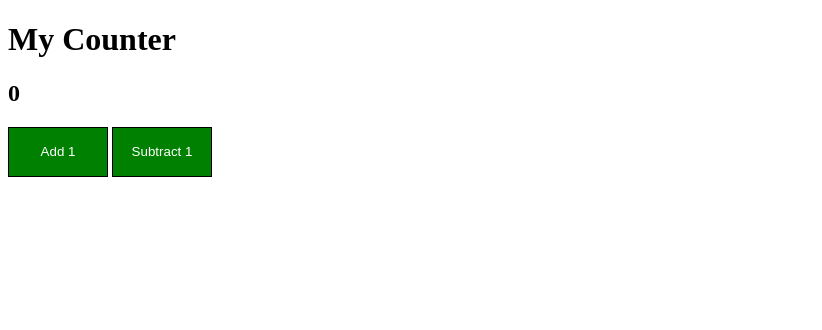
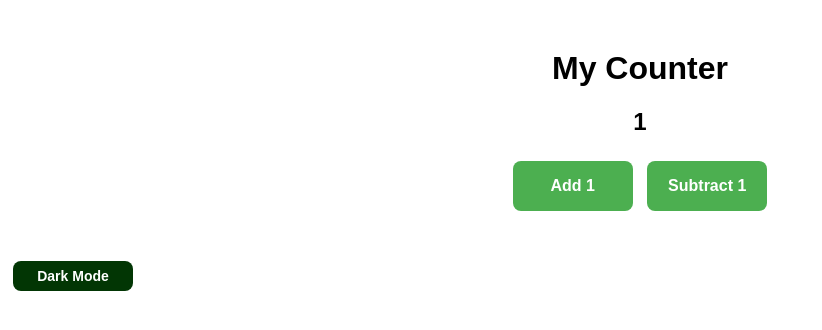
Before and after one commit to david-obeso/projects, a website: page javascript/test1/index.html in a window 1280 px wide. Both pictures are taken after a click on the button "Add 1". Shown: the whole page, without its empty margins (0-822 px from the left). Drawn offline with Linux system fonts and the light colour scheme.

Commit message:
finished counter

```diff
--- a/javascript/test1/index.html
+++ b/javascript/test1/index.html
@@ -15,6 +15,9 @@
     <h2 id="number-display">0</h2>
     <button type="button" id="add-btn">Add 1</button>
     <button type="button" id="sub-btn">Subtract 1</button>
+    <footer>
+        <button type="button" class="small-btn" id="theme-btn">Dark Mode</button>
+    </footer>
 </body>
 
 </html>
--- a/javascript/test1/script.js
+++ b/javascript/test1/script.js
@@ -2,27 +2,68 @@
 
 document.addEventListener('DOMContentLoaded', function () {
 
-    // 1. Grab the paragraph where we want to show the text
-    let outputParagraph = document.getElementById('p');
+    //
+    let count = 0
+    let isDarkMode = false;
+    // Grab the number display
+    let numberDisplay = document.getElementById('number-display');
+    // Grab a list of ALL the buttons on the page
+    let allButtons = document.querySelectorAll('button');
+    let addButton = document.getElementById('add-btn');
+    let subButton = document.getElementById('sub-btn');
+    let themeButton = document.getElementById('theme-btn');
 
-    // 2. Grab a list of ALL the buttons on the page
-    let allButtons = document.querySelectorAll('button');
-
-    // 3. Loop through that list of buttons...
+    // Loop through that list of buttons...
     allButtons.forEach(function (button) {
 
-        // 4. Give EACH button a click listener
+        // Give EACH button a click listener
         button.addEventListener('click', function () {
-
-            // 5. Delete, clear or add the text of the clicked button to the paragraph
-            if (button.id === 'delete') {
-                outputParagraph.textContent = outputParagraph.textContent.slice(0, -1);
-            } else if (button.id === 'clear') {
-                outputParagraph.textContent = '';
+            // Add or subtract from the count
+            if (button.id === 'add-btn') {
+                count++;
+            } else if (button.id === 'sub-btn') {
+                count--;
+            } else if (button.id === 'theme-btn') {
+                isDarkMode = !isDarkMode;
+            }
+            // Update the number display
+            numberDisplay.textContent = count;
+            // Check if dark mode
+            if (isDarkMode) {
+                document.body.classList.add('dark-mode');
+                document.body.classList.remove('light-mode');
+                numberDisplay.classList.add('dark-mode');
+                numberDisplay.classList.remove('light-mode');
+                themeButton.textContent = 'Light Mode';
             } else {
-                outputParagraph.textContent += button.textContent;
+                document.body.classList.add('light-mode');
+                document.body.classList.remove('dark-mode');
+                numberDisplay.classList.add('light-mode');
+                numberDisplay.classList.remove('dark-mode');
+                themeButton.textContent = 'Dark Mode';
+            }
+            // Check if count negative
+            if (count < 0) {
+                numberDisplay.style.color = 'red';
+            }
+            else {
+                numberDisplay.style.color = '';
+            }
+            // Check if count >= 10
+            if (count >= 10) {
+                addButton.disabled = true;
+            }
+            // Check if count <= -10
+            else if (count <= -10) {
+                subButton.disabled = true;
+            }
+            // Enable both buttons
+            else {
+                addButton.disabled = false;
+                subButton.disabled = false;
             }
 
         });
     });
+
 });
--- a/javascript/test1/style.css
+++ b/javascript/test1/style.css
@@ -1,7 +1,64 @@
+body {
+    /* Centers everything nicely on the page */
+    text-align: center;
+    font-family: Arial, sans-serif;
+    margin-top: 50px;
+}
+
+body.dark-mode {
+    background-color: black;
+    color: white;
+}
+
+body.light-mode {
+    background-color: white;
+    color: black;
+}
+
+h2.dark-mode {
+    color: white;
+}
+
+h2.light-mode {
+    color: black;
+}
+
 button {
-    width: 100px;
+    width: 120px;
     height: 50px;
-    background-color: green;
+    background-color: #4CAF50;
+    /* A softer, modern green */
     color: white;
-    border: 1px solid black;
+    border: none;
+    /* Removes the harsh black outline */
+    border-radius: 8px;
+    /* Rounds the corners! */
+    font-size: 16px;
+    font-weight: bold;
+    cursor: pointer;
+    /* Changes your mouse arrow to a pointing hand */
+    margin: 5px;
+    /* Adds a little breathing room between the buttons */
+    transition: 0.2s;
+    /* Makes the hover effect below feel smooth */
 }
+
+button.small-btn {
+    height: 30px;
+    font-size: 14px;
+    background-color: #023604;
+
+}
+
+footer {
+    margin-top: 40px;
+    text-align: left;
+}
+
+/* This is a "pseudo-class". It only applies when your mouse is OVER the button */
+button:hover {
+    background-color: #3e8e41;
+    /* Changes to a slightly darker green */
+    transform: scale(1.05);
+    /* Makes the button grow just a tiny bit! */
+}
```
